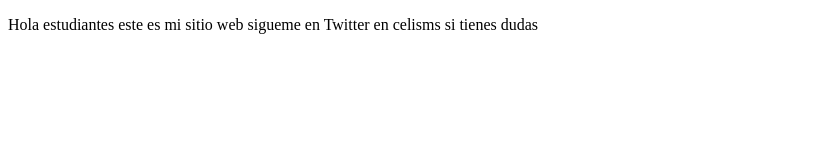
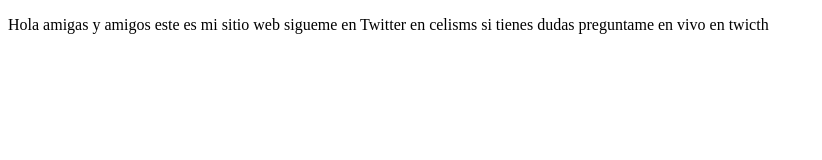
Before and after one commit to hector2316/proyectoDemoCursoPrework, a plain HTML site: page index.html in a window 1280 px wide. Shown: the whole page, without its empty margins (0-822 px from the left). Drawn offline with Linux system fonts and the light colour scheme.

Commit message:
cambios agregamos sitio de twitch

```diff
--- a/index.html
+++ b/index.html
@@ -7,8 +7,8 @@
 </head>
 <body>
     <p>
-        Hola estudiantes este es mi sitio web
-        sigueme en Twitter en celisms si tienes dudas
+        Hola amigas y amigos este es mi sitio web
+        sigueme en Twitter en celisms si tienes dudas preguntame en vivo en twicth
     </p>
 </body>
 </html>
```
